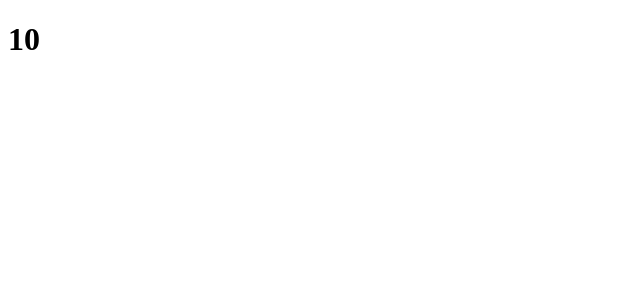
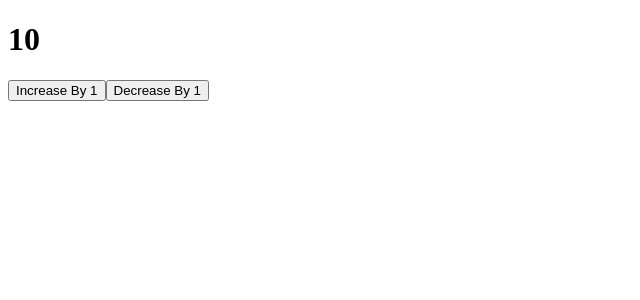
Before and after one commit to SanjilaGangaju/ShoppingCart-with-Redux-Toolkit, a React (Vite) app: page / in a window 1280 px wide. Shown: the top 300 px of the page, without its empty margins (0-640 px from the left). Built offline with nearby package versions, Linux system fonts and the light colour scheme.

Commit message:
create counter by redux

```diff
--- a/src/components/Counter.jsx
+++ b/src/components/Counter.jsx
@@ -1,10 +1,14 @@
 import React from 'react'
 import { useSelector, useDispatch } from 'react-redux'
+import { increaseby1 , decreaseby1} from '../redux/counterSlice';
 const Counter = () => {
      const count = useSelector((state)=>state.counter)
+     const dispatch = useDispatch();
   return (
     <div>
         <h1>{count}</h1>
+        <button onClick={()=>dispatch(increaseby1())}>Increase By 1</button>
+        <button onClick={()=>dispatch(decreaseby1())}>Decrease By 1</button>
     </div>
   )
 }
```
